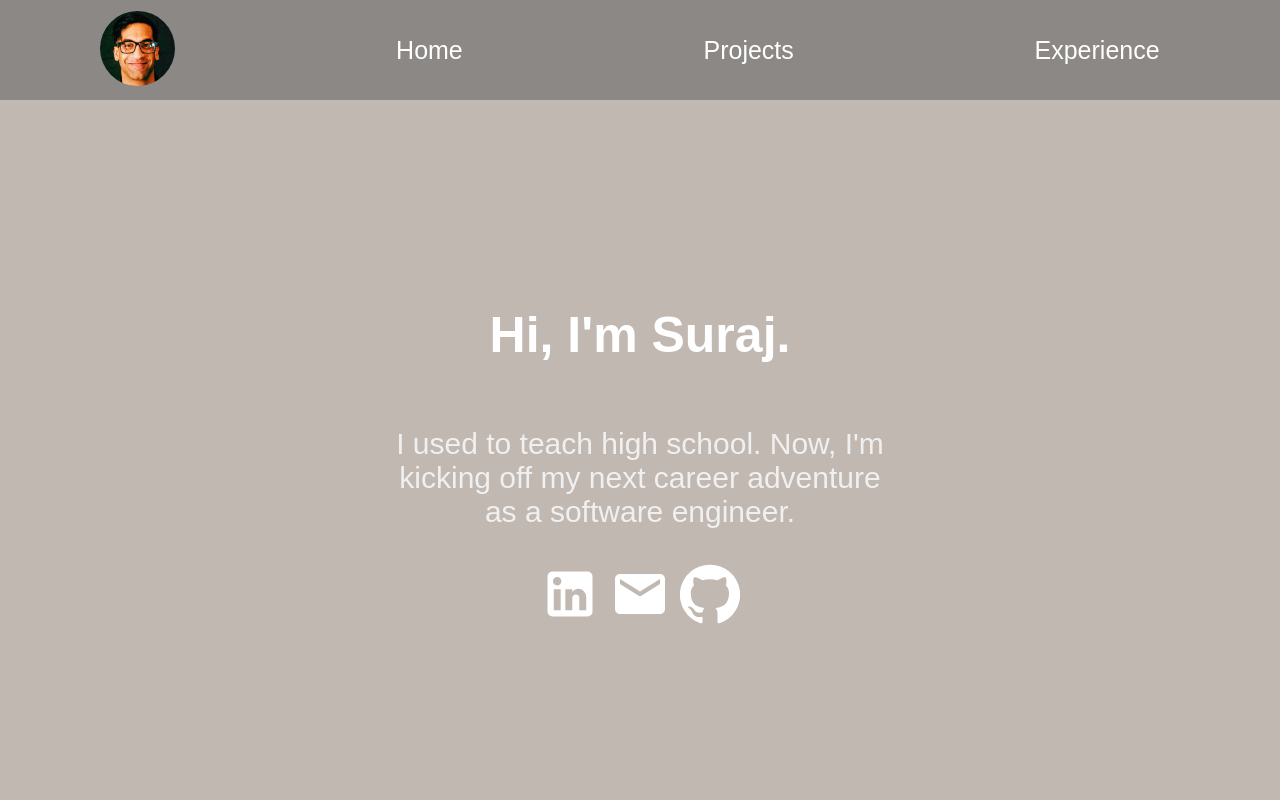
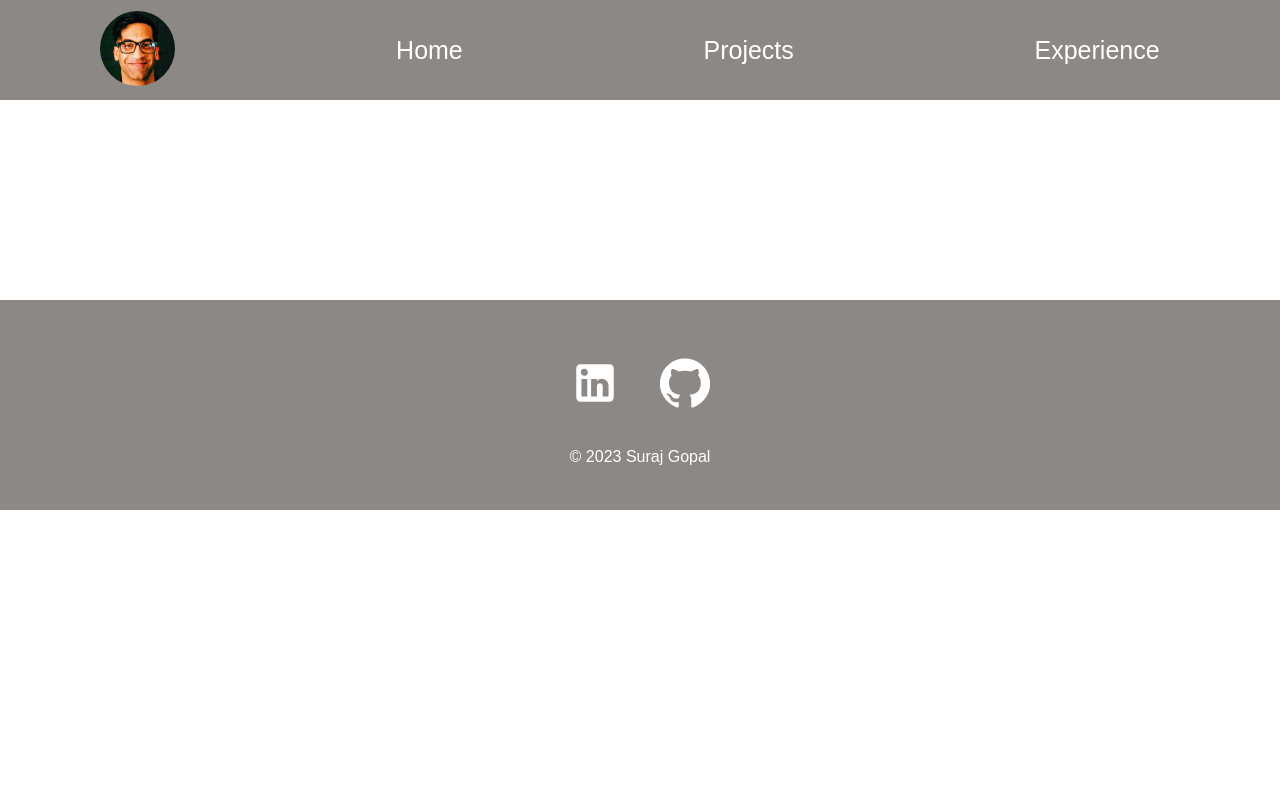
Before and after one commit to surajgopal85/surajgopal85.github.io, a React (Create React App) app: page / in a window 1280 px wide. Shown: the top 800 px of the page. Built offline with nearby package versions, Linux system fonts and the light colour scheme.

Commit message:
testing new links?

```diff
--- a/package.json
+++ b/package.json
@@ -1,6 +1,7 @@
 {
   "name": "dev-portfolio",
   "version": "0.1.0",
+  "homepage": "https://surajgopal85.github.io/dev-portfolio",
   "private": true,
   "dependencies": {
     "@material-ui/core": "^4.12.4",
@@ -8,6 +9,7 @@
     "@testing-library/jest-dom": "^5.14.1",
     "@testing-library/react": "^13.0.0",
     "@testing-library/user-event": "^13.2.1",
+    "gh-pages": "^5.0.0",
     "react": "^18.2.0",
     "react-dom": "^18.2.0",
     "react-router-dom": "^6.8.2",
@@ -16,6 +18,8 @@
     "web-vitals": "^2.1.0"
   },
   "scripts": {
+    "predeploy": "npm run build",
+    "deploy": "gh-pages -d build",
     "start": "react-scripts start",
     "build": "react-scripts build",
     "test": "react-scripts test",
--- a/src/App.js
+++ b/src/App.js
@@ -19,10 +19,10 @@ function App() {
       {/* Routes holds multiple routes - diff btwn Router/Routes??? */}
       <Navbar />
       <Routes>
-        <Route path='/' element={<Home />} />
-        <Route path='/projects' element={<Projects />} />
-        <Route path='/project/:id' element={<ProjectDisplay />} />
-        <Route path='/experience' element={<Experience />} />
+        <Route path='/dev-portfolio/' element={<Home />} />
+        <Route path='/dev-portfolio/projects' element={<Projects />} />
+        <Route path='/dev-portfolio/project/:id' element={<ProjectDisplay />} />
+        <Route path='/dev-portfolio/experience' element={<Experience />} />
       </Routes>
       <Footer />
     </Router>
```
Also changed, not shown: 1 other file (tests, documents, lock files or other folders).
